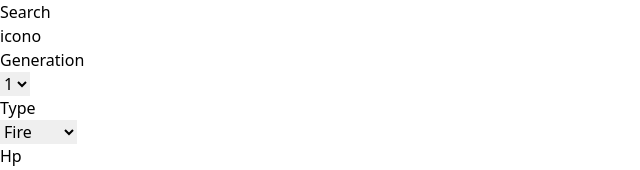
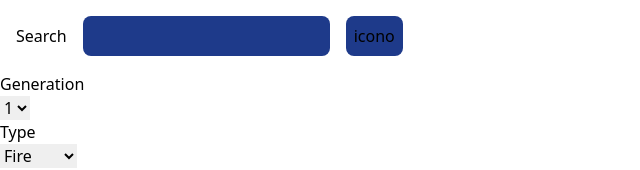
Before and after one commit to Cachumbin/react-pokefilter, a React (Vite) app: page / in a window 1280 px wide. Shown: the top 170 px of the page, without its empty margins (0-640 px from the left). Built offline with nearby package versions, Linux system fonts and the light colour scheme.

Commit message:
style: Header styles with Tailwind

```diff
--- a/src/App.jsx
+++ b/src/App.jsx
@@ -3,14 +3,14 @@ import React from 'react'
 const App = () => {
   return (
     <div>
-      <header>
+      <header className='p-2'>
         <div>
-          <form action="">
+          <form action="" className='flex'>
             <div>
-              <label htmlFor="search-bar">Search</label>
-              <input type="text" id="search-bar" />
+              <label htmlFor="search-bar" className='m-2'>Search</label>
+              <input type="text" id="search-bar" className='bg-blue-900 rounded-lg m-2 p-2' />
             </div>
-            <button>icono</button>
+            <button className='m-2 rounded-lg p-2 bg-blue-900'>icono</button>
           </form>
         </div>
       </header>
```
